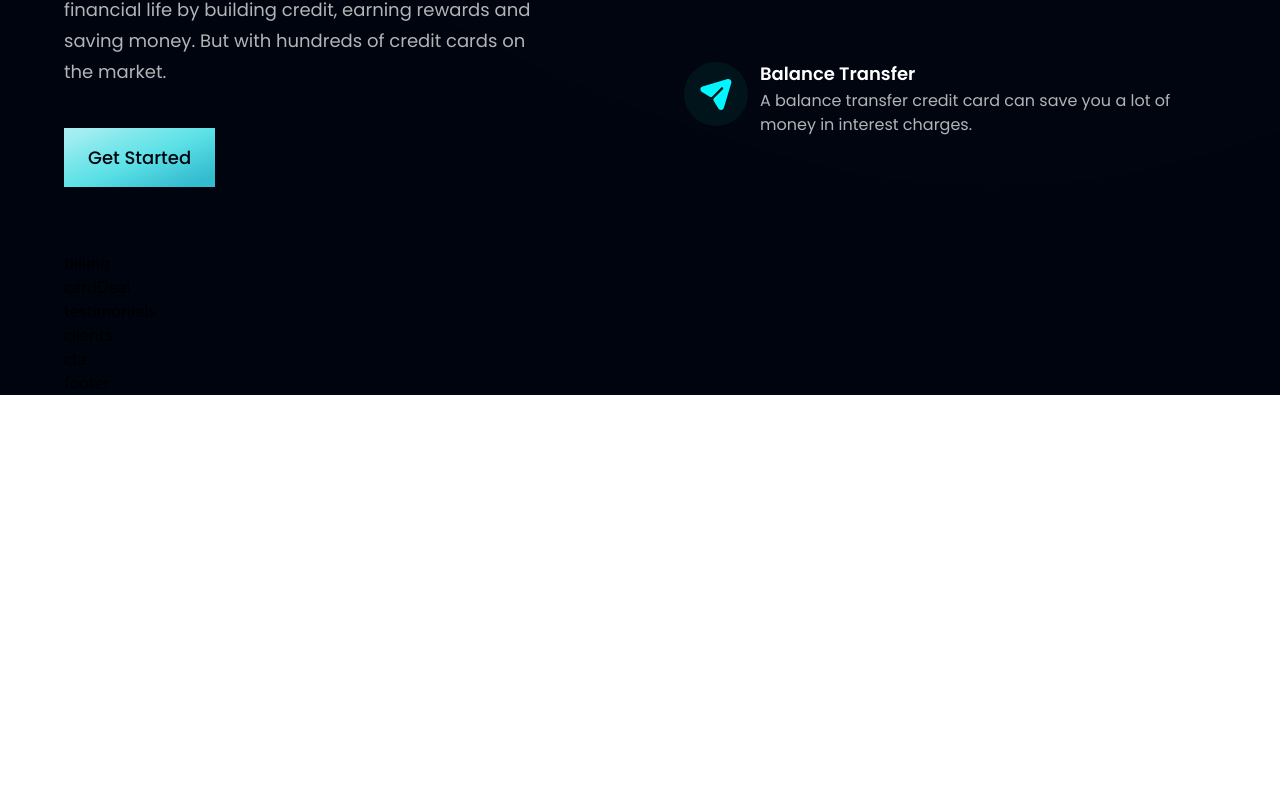
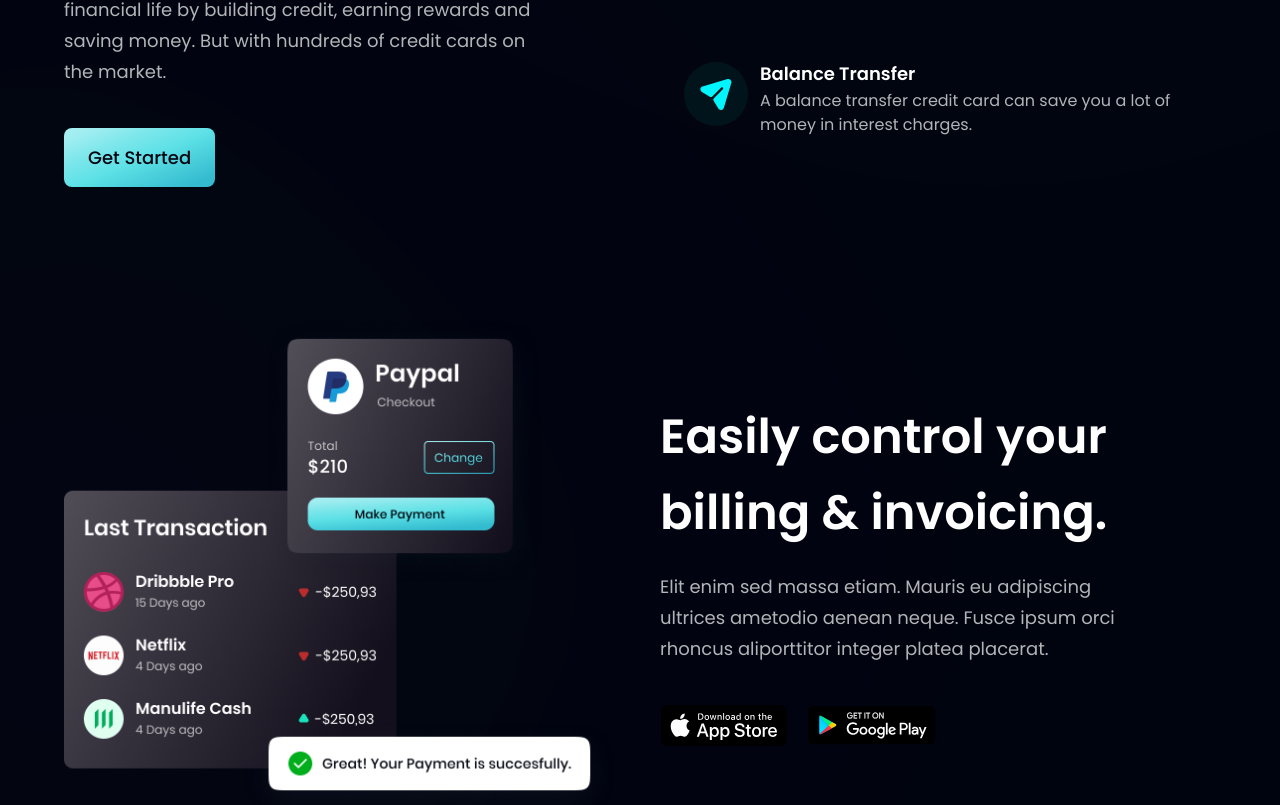
Before and after one commit to Arashjp8/bank-modern-app, a React (Vite) app: page / in a window 1280 px wide. Shown: the part 1295-2100 px from the top of the page. Before the commit the page ends 1690 px from the top, so only its background shows below. Built offline with nearby package versions, Linux system fonts and the light colour scheme; the HTML template or start-up script is replaced by a standard one.

Commit message:
billing section added

```diff
--- a/src/components/Billing.tsx
+++ b/src/components/Billing.tsx
@@ -1,5 +1,45 @@
+import { apple, bill, google } from "../assets";
+import styles, { layout } from "../style";
+
 const Billing = () => {
-  return <div>billing</div>;
+  return (
+    <section id="product" className={`${layout.sectionReverse}`}>
+      <div className={`${layout.sectionImgReverse}`}>
+        <img
+          src={bill}
+          alt="billing"
+          className="w-[100%] h-[100%] relative z-[5]"
+        />
+        <div className="absolute z-[3] -left-1/2 top-0 w-[100%] h-[100%] rounded-full white__gradient opacity-10" />
+        <div className="absolute z-[0] -left-1/2 bottom-0 w-[100%] h-[100%] rounded-full pink__gradient opacity-10" />
+      </div>
+
+      <div className={`${layout.sectionInfo}`}>
+        <h2 className={`${styles.heading2}`}>
+          Easily control your <br className="sm:block hidden" /> billing &
+          invoicing.
+        </h2>
+        <p className={`${styles.paragraph} max-w-[470px] mt-5`}>
+          Elit enim sed massa etiam. Mauris eu adipiscing ultrices ametodio
+          aenean neque. Fusce ipsum orci rhoncus aliporttitor integer platea
+          placerat.
+        </p>
+
+        <div className="flex flex-row flex-wrap sm:mt-10 mt-6">
+          <img
+            src={apple}
+            alt="apple_store"
+            className="w-[128px] h-[42px] object-contain mr-5 cursor-pointer hover:opacity-60 transition duration-300 ease-in-out"
+          />
+          <img
+            src={google}
+            alt="google_play"
+            className="w-[128px] h-[42px] object-contain cursor-pointer hover:opacity-60 transition duration-300 ease-in-out"
+          />
+        </div>
+      </div>
+    </section>
+  );
 };
 
 export default Billing;
--- a/src/components/Button.tsx
+++ b/src/components/Button.tsx
@@ -6,7 +6,7 @@
   return (
     <button
       type="button"
-      className={`py-4 px-6 bg-blue-gradient font-poppins font-medium text-[18px] text-primary outline-none ${styles}`}
+      className={`py-4 px-6 bg-blue-gradient font-poppins font-medium text-[18px] text-primary outline-none rounded-lg hover:opacity-70 transition duration-300 ease-in-out ${styles}`}
     >
       Get Started
     </button>
```
